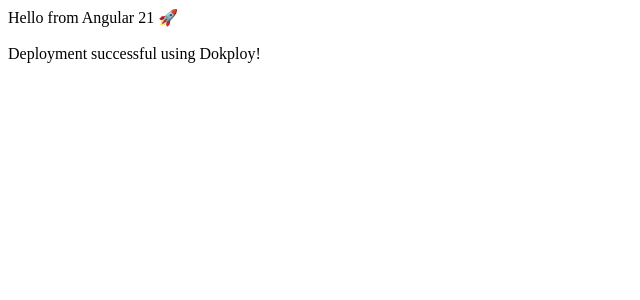
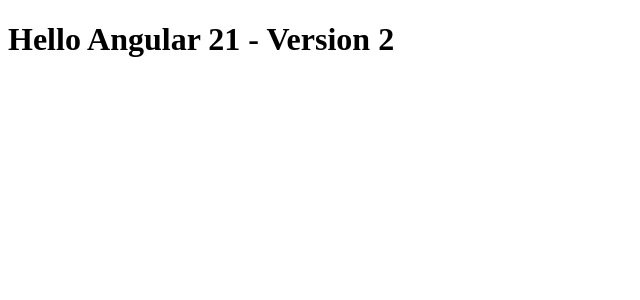
Before and after one commit to pratikshasomwanshi/angular21-demo-test1, an Angular app: page / in a window 1280 px wide. Shown: the top 300 px of the page, without its empty margins (0-640 px from the left). Built offline with nearby package versions, Linux system fonts and the light colour scheme.

Commit message:
Update message

```diff
--- a/src/app/app.html
+++ b/src/app/app.html
@@ -1,5 +1,3 @@
-Hello from Angular 21 🚀
-<br><br>
-Deployment successful using Dokploy!
+<h1>Hello Angular 21 - Version 2</h1>
 
 <router-outlet />
```
